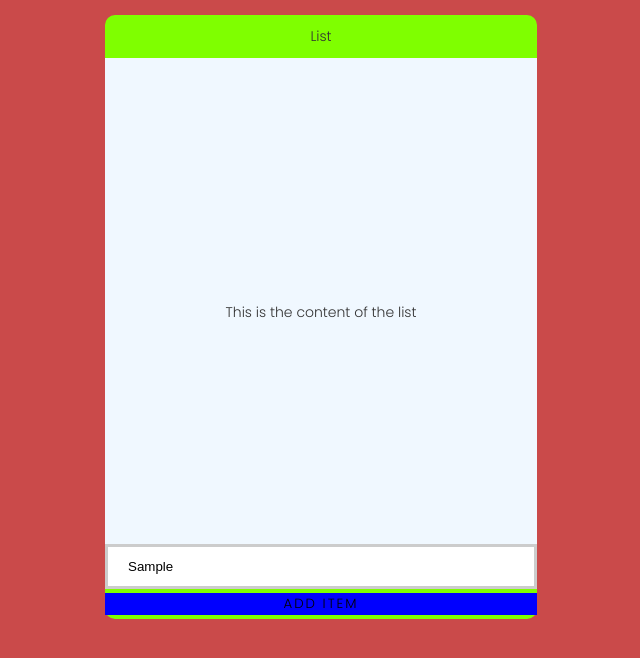
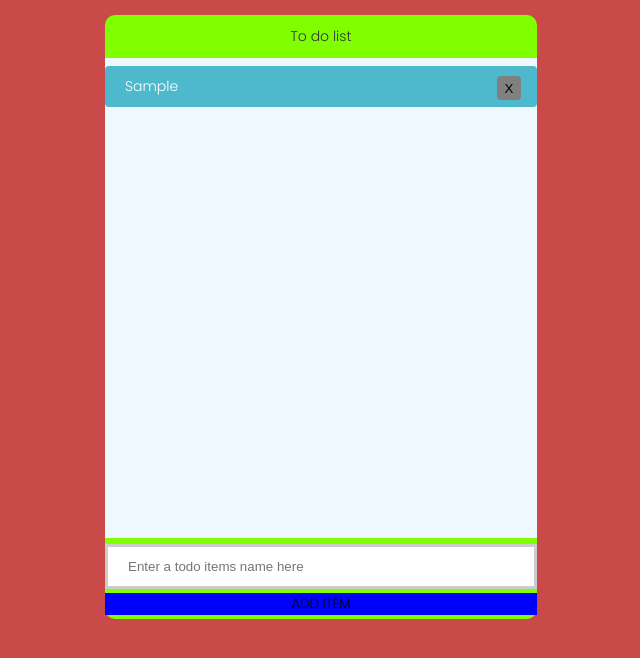
Before and after one commit to JoelNymark/TodoList, a plain HTML site: page index.html in a window 1280 px wide. Both pictures are taken after typing "Sample" into the empty fields and a click on the button "ADD ITEM". Shown: the part 116-774 px from the top of the page, without its empty margins (319-959 px from the left). Drawn offline with Linux system fonts and the light colour scheme.

Commit message:
added a remove and local storage and added so you can add items

```diff
--- a/index.html
+++ b/index.html
@@ -14,17 +14,21 @@
       rel="stylesheet"
     />
 
-    <title>Document</title>
+    <title>Todo List</title>
   </head>
-  <body>
+  <body onload="getlocalStorage('allCards')">
     <div class="container">
       <h2 class="Title-Text">To do list</h2>
       <div class="card-container">
-        <div class="card-title">List</div>
-        <div class="card-list">This is the content of the list</div>
-        <input type="text" class="card-text-area" placeholder="Enter a todo items name here"></input>
-        <button class="card-btn">Add item</button>
+        <div class="card-title">To do list</div>
+        <div class="card-list">
+          <ul id="card-ul">
+          </ul>
+        </div>
+        <input type="text" id="text-input" class="card-text-area" placeholder="Enter a todo items name here" autofocus></input>
+        <button class="card-btn" onclick="addListItem()">Add item</button>
       </div>
     </div>
   </body>
+  <script src="script.js"></script>
 </html>
--- /dev/null
+++ b/script.js
@@ -0,0 +1,74 @@
+const cardlist = document.getElementsByClassName("card-item");
+const ul = document.getElementById("card-ul");
+let tS = [];
+
+function addListItem() {
+  const text = document.getElementById("text-input");
+
+  // check if the item is already in the list and not empty
+  // tS.forEach((element) => {
+  //   if (text.value != element || text.value != "") {
+  //     console.log("is not in ");
+  //   } else {
+  //     console.log("is in ");
+  //   }
+  // });
+  if (text.value != "") {
+    generateItem(text.value);
+    addlocalStorage(tS);
+    text.value = "";
+  } else {
+    alert("please enter a name for the item");
+  }
+}
+
+function generateItem(text) {
+  const li = document.createElement("li");
+  let button = document.createElement("button");
+  button.innerHTML = "X";
+  button.onclick = function () {
+    cardButtonClick(li);
+    deleteItem(this);
+  };
+  li.classList.add("card-item");
+  li.textContent = text;
+  li.appendChild(button);
+  ul.appendChild(li);
+  tS.push(text);
+}
+
+let removeElement = (array, n) => {
+  let newArray = [];
+  for (let i = 0; i < array.length; i++) {
+    if (array[i] !== n) {
+      newArray.push(array[i]);
+    }
+  }
+  return newArray;
+};
+
+function cardButtonClick(item) {
+  const stritem = item.textContent.slice(0, -1);
+  const newArraytS = removeElement(tS, stritem);
+  addlocalStorage(newArraytS);
+}
+
+function deleteItem(e) {
+  e.parentNode.parentNode.removeChild(e.parentNode);
+}
+
+function addlocalStorage(allCards) {
+  localStorage.clear();
+  localStorage.setItem("allCards", JSON.stringify(allCards));
+}
+
+function getlocalStorage(allCards) {
+  var retrievedObject = JSON.parse(localStorage.getItem(allCards));
+  if (retrievedObject == null || retrievedObject == "") {
+    alert("no local storage");
+  } else {
+    retrievedObject.forEach((element) => {
+      generateItem(element);
+    });
+  }
+}
--- a/style.css
+++ b/style.css
@@ -8,6 +8,18 @@ body {
   justify-content: center;
   align-items: center;
   height: 100vh;
+}
+
+::-webkit-scrollbar {
+  width: 10px;
+}
+
+::-webkit-scrollbar-track {
+  background-color: aliceblue;
+}
+
+::-webkit-scrollbar-thumb {
+  background-color: #333;
 }
 
 .container {
@@ -39,11 +51,10 @@ body {
 }
 
 .card-list {
-  display: grid;
-  align-content: center;
-  justify-content: center;
-  grid-area: 2 / 1 / span 4 / span 1;
+  grid-area: 2 / 1 / span 3 / span 1;
   background-color: aliceblue;
+  overflow-x: hidden;
+  max-height: 30rem;
 }
 
 .card-text-area {
@@ -65,7 +76,6 @@ body {
   text-decoration: none;
   text-transform: uppercase;
   font-family: "Poppins", sans-serif;
-  letter-spacing: 2px;
   cursor: pointer;
   transition: all 0.3s;
 }
@@ -76,6 +86,45 @@ body {
 
 .card-btn:active {
   background-color: rgb(0, 0, 200);
+}
+ul {
+  margin: 0;
+  padding: 0;
+}
+
+li {
+  position: relative;
+  list-style: none;
+}
+
+.card-item {
+  background-color: rgb(87, 87, 87);
+  color: aqua;
+  padding: 10px 20px;
+  color: #ffffff;
+  border-radius: 4px;
+  margin-top: 0.5rem;
+  background: #4eb9cd;
+  transition: all 0.75s;
+}
+
+.card-list ul li button {
+  background-color: rgb(128, 128, 128);
+  border-radius: 4px;
+  position: absolute;
+  right: 1rem;
+  display: inline-block;
+  height: 1.5rem;
+  width: 1.5rem;
+  border: none;
+}
+
+.card-list ul li button:hover {
+  background-color: rgb(163, 162, 162);
+}
+
+.card-list ul li button:active {
+  background-color: rgb(209, 209, 209);
 }
 
 input[type="text"] {
```
